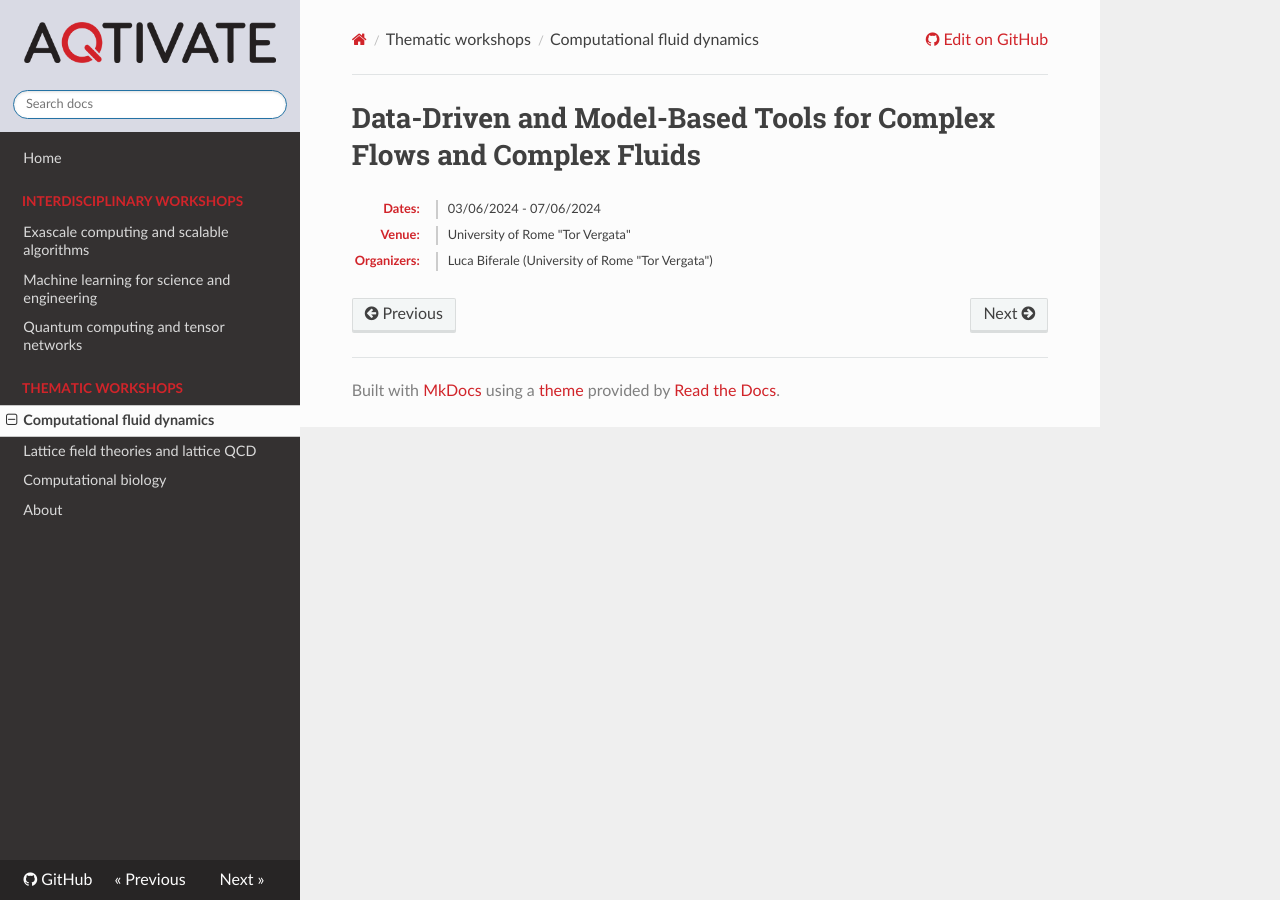
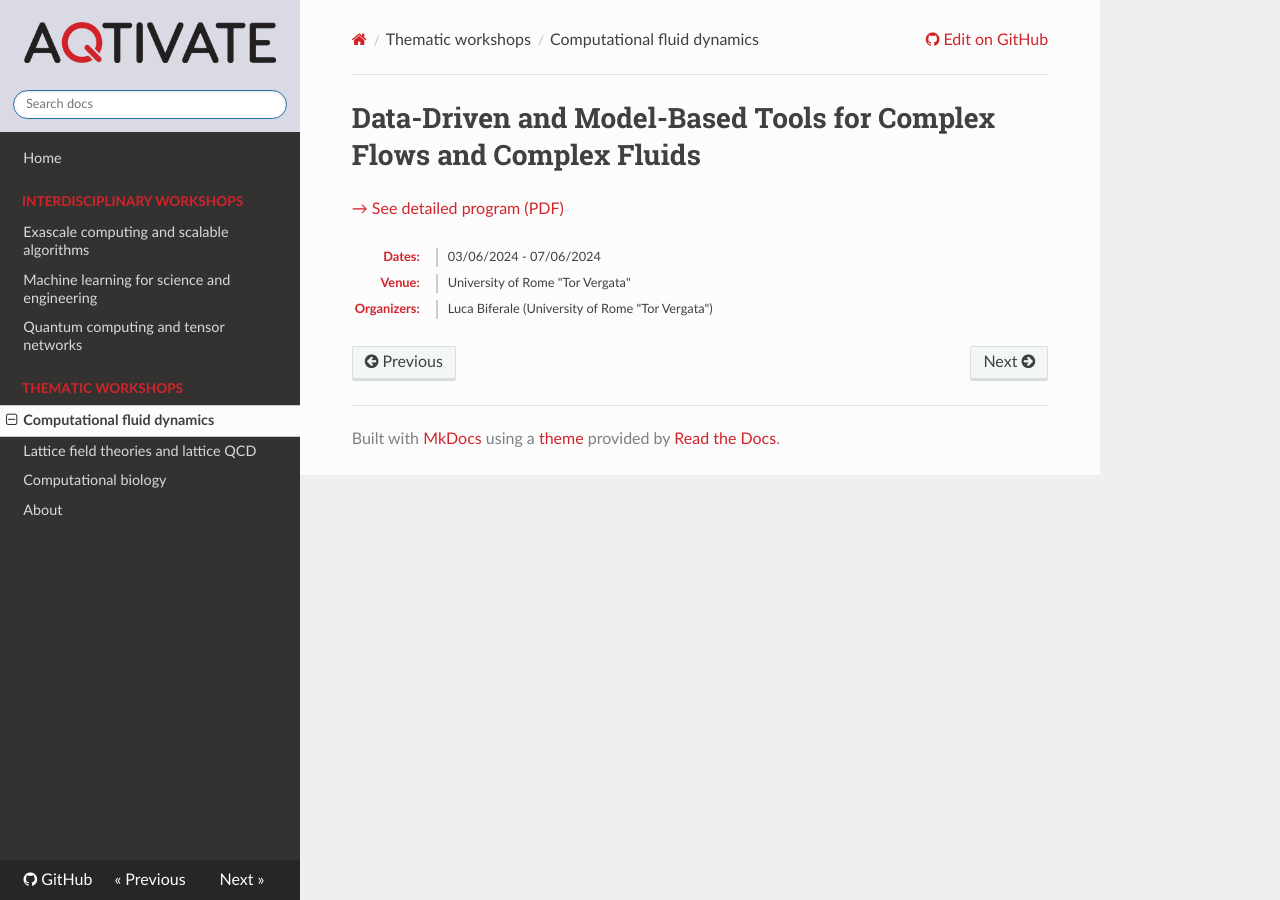
Before and after one commit to CaSToRC-CyI/aqtivate, an MkDocs documentation site: the page built from docs/ws/cfd.md, in a window 1280 px wide. Built offline with MkDocs 1.6.1, drawn with Linux system fonts in a browser that asks for light colours; nearby versions of some CDN libraries.

Commit message:
Added CFD school program as PDF

```diff
--- a/docs/ws/cfd.md
+++ b/docs/ws/cfd.md
@@ -1,4 +1,6 @@
 # Data-Driven and Model-Based Tools for Complex Flows and Complex Fluids
+
+[→ See detailed program (PDF)](../resources/Aqtivate%20School%20-%20CFD%20-%20UNITOV.pdf)
 
 <dl class="event-info">
   <dt>Dates:</dt>
```
Also changed, not shown: 1 other file.
